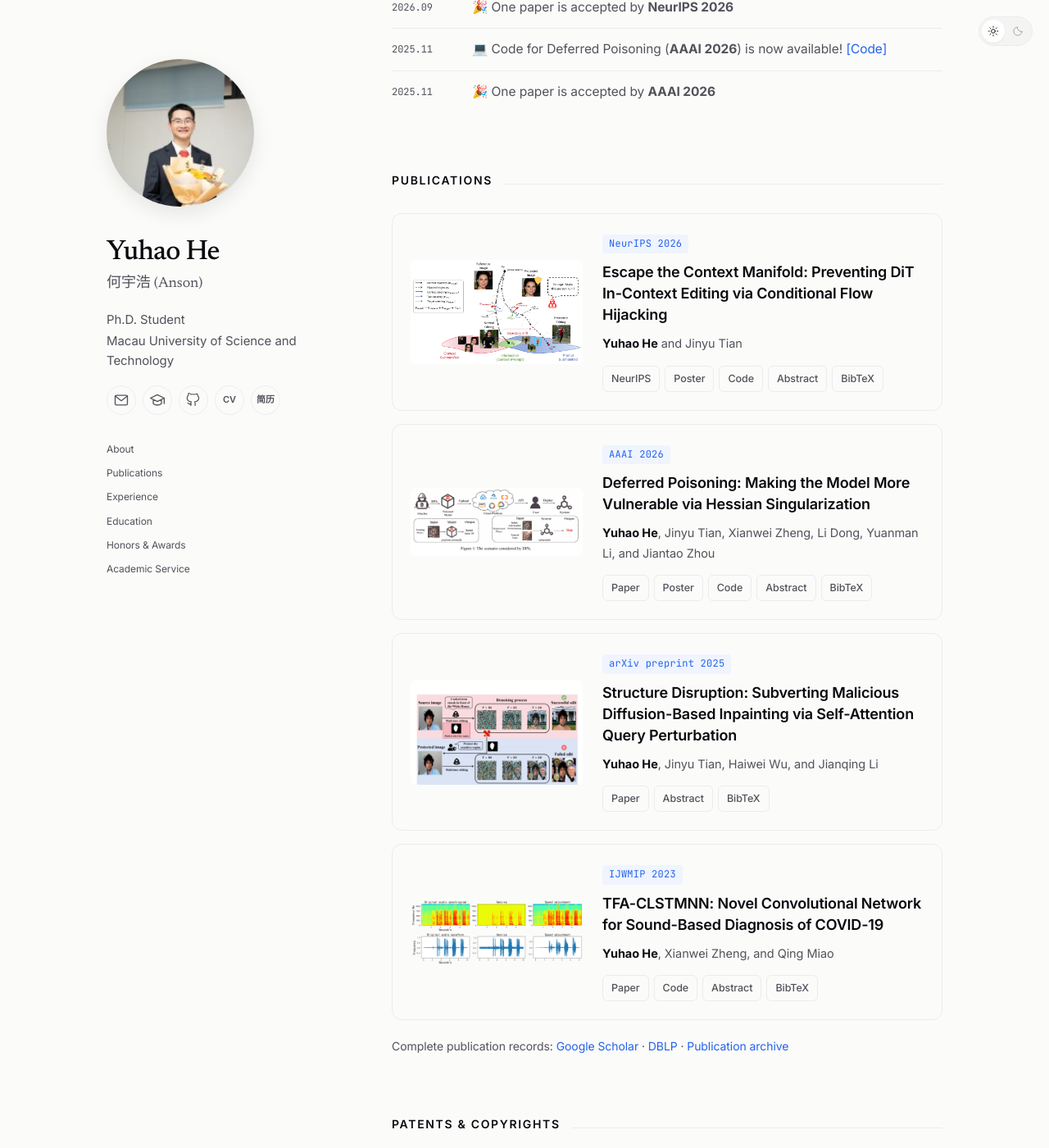
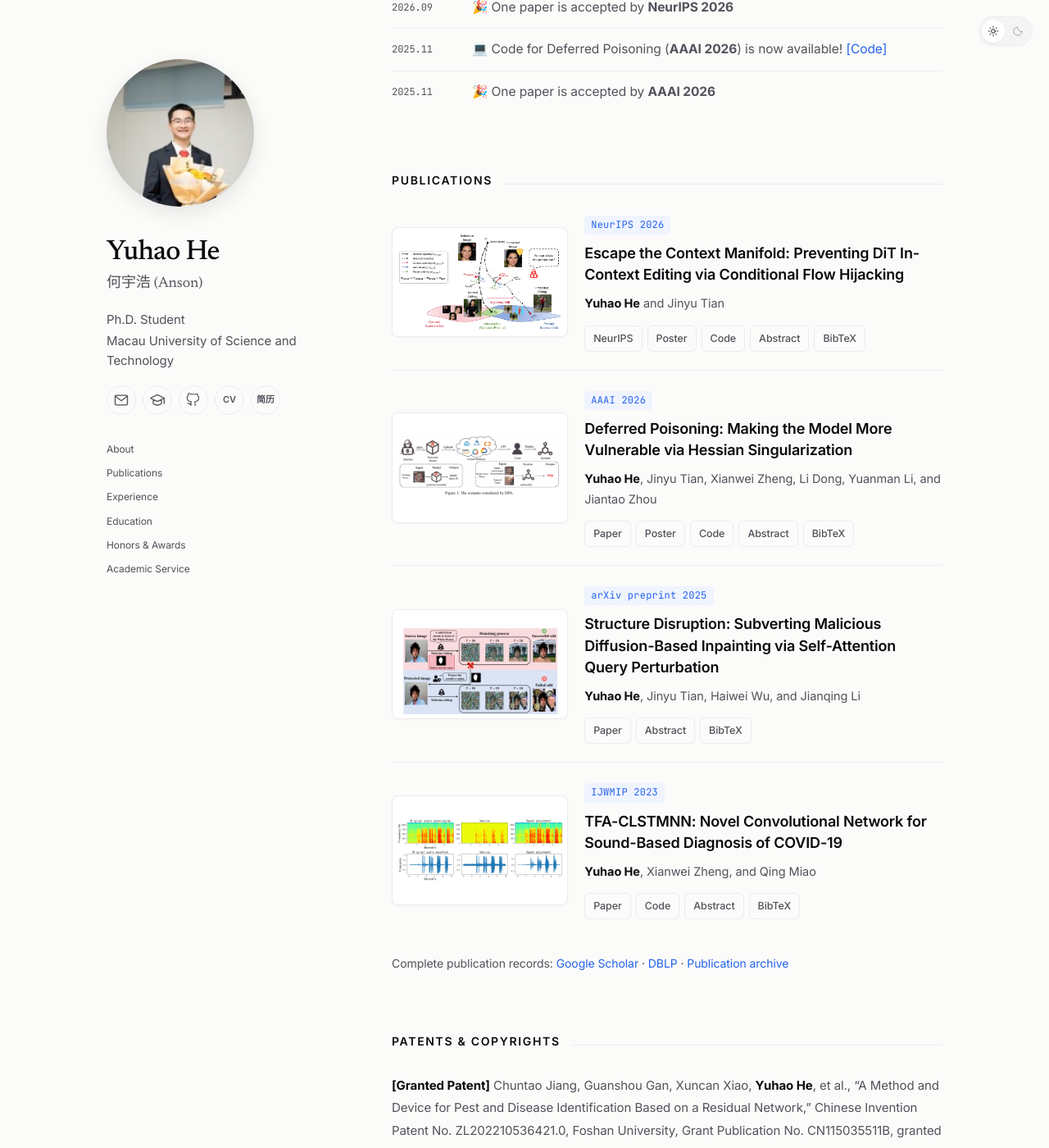
Before and after one commit to Anson-He/Anson-He.github.io, a Jekyll site: the page built from _pages/about.md, in a window 1280 px wide and 1400 px high, scrolled down 782 px. Shown: the whole window at 82% size. Built offline with Jekyll 4.4.1, drawn with Linux system fonts in a browser that asks for light colours.

Commit message:
Give publication figures a responsive column and simplify row spacing

```diff
--- a/_layouts/default.html
+++ b/_layouts/default.html
@@ -48,7 +48,7 @@
     <link rel="preconnect" href="https://fonts.googleapis.com">
     <link rel="preconnect" href="https://fonts.gstatic.com" crossorigin>
     <link href="https://fonts.googleapis.com/css2?family=Inter:wght@400;500;600;700&family=JetBrains+Mono:wght@400;500&family=Newsreader:ital,opsz,wght@0,6..72,400;0,6..72,500;1,6..72,400&display=swap" rel="stylesheet">
-    <link rel="stylesheet" href="{{ '/assets/css/academic.css' | relative_url }}?v=20261126-page-flow">
+    <link rel="stylesheet" href="{{ '/assets/css/academic.css' | relative_url }}?v=20261126-publication-figures">
   </head>
   <body>
     <a class="skip-link" href="#layout-content">Skip to content</a>
--- a/assets/css/academic.css
+++ b/assets/css/academic.css
@@ -324,12 +324,30 @@ a:focus-visible, button:focus-visible, summary:focus-visible { outline: 2px soli
 .news-list li { display: grid; grid-template-columns: 78px 1fr; gap: 20px; font-size: 14px; padding: 12px 0; border-top: 1px solid var(--border); color: var(--text-2); }
 .news-list li:first-child { border-top: 0; padding-top: 0; }
 .news-list .date { font-family: 'JetBrains Mono', monospace; color: var(--text-2); font-size: 11px; padding-top: 3px; }
-.publication-list { display: flex; flex-direction: column; gap: 16px; }
-.publication-row { display: grid; grid-template-columns: 150px minmax(0,1fr); gap: 24px; align-items: center; padding: 22px; border: 1px solid var(--border); border-radius: 12px; transition: border-color .15s, box-shadow .15s; background: var(--bg); }
-.publication-row:hover { border-color: var(--border-strong); box-shadow: var(--pub-shadow); }
+.publication-list { display: flex; flex-direction: column; gap: 0; }
+.publication-row {
+  display: grid;
+  grid-template-columns: clamp(190px, 32%, 250px) minmax(0, 1fr);
+  gap: clamp(16px, 3%, 24px);
+  align-items: center;
+  padding: 22px 0;
+}
+.publication-row:first-child { padding-top: 0; }
+.publication-row + .publication-row { border-top: 1px solid var(--border); }
 .publication-row--text { grid-template-columns: 1fr; }
-.publication-row__figure { display: block; }
-.publication-row__figure img { display: block; width: 100%; height: auto; border-radius: 6px; }
+.publication-row__figure {
+  display: grid;
+  place-items: center;
+  width: 100%;
+  aspect-ratio: 16 / 10;
+  padding: 5px;
+  box-sizing: border-box;
+  background: white;
+  border: 1px solid var(--border);
+  border-radius: 8px;
+  box-shadow: var(--pub-shadow);
+}
+.publication-row__figure img { display: block; width: 100%; height: 100%; min-height: 0; min-width: 0; object-fit: contain; }
 .publication-row__content { min-width: 0; }
 .publication-row__title { font-size: 16px; font-weight: 600; line-height: 1.4; margin: 0 0 10px; letter-spacing: -.01em; }
 .publication-row__title a { color: var(--text); }
@@ -394,7 +412,6 @@ main > h2, .publication-page h2 { margin: 40px 0 22px; padding-bottom: 12px; bor
   .profile-sidebar .email { margin-bottom: 12px; }
   .profile-sidebar .social { grid-column: 2; }
   .section-nav { grid-column: 1 / -1; flex-direction: row; flex-wrap: wrap; gap: 10px 20px; margin-top: 24px; padding-top: 18px; border-top: 1px solid var(--border); }
-  .publication-row { grid-template-columns: 110px minmax(0,1fr); gap: 16px; padding: 18px; }
   .publication-row--text { grid-template-columns: 1fr; }
 }
 @media (max-width: 520px) {
@@ -411,8 +428,7 @@ main > h2, .publication-page h2 { margin: 40px 0 22px; padding-bottom: 12px; bor
   .section-head { gap: 10px; margin-bottom: 22px; }
   .section-head h2 { font-size: 11px; letter-spacing: .09em; }
   .publication-row { grid-template-columns: 1fr; gap: 16px; }
-  .publication-row__figure { max-width: 100%; }
-  .publication-row__figure img { max-height: 180px; object-fit: contain; object-position: left; width: auto; max-width: 100%; }
+  .publication-row__figure { max-width: 320px; margin-inline: auto; }
   .news-list li { grid-template-columns: 1fr; gap: 4px; }
   .experience-row, .education-row { grid-template-columns: 36px minmax(0,1fr); gap: 12px; }
   .experience-row__logo, .education-row__logo { width: 36px; height: 36px; }
@@ -435,7 +451,6 @@ main > h2, .publication-page h2 { margin: 40px 0 22px; padding-bottom: 12px; bor
 .bio ul { display: block; list-style: disc; padding-left: 22px; margin: 14px 0 0; }
 .bio li { font-size: 15px; line-height: 1.7; padding: 0; margin: 7px 0; border: 0; border-radius: 0; color: var(--bio-text); }
 .bio .callout strong { color: inherit; font-weight: 600; }
-.publication-row { grid-template-columns: 210px minmax(0,1fr); }
 .publication-row--text { grid-template-columns: 1fr; }
 .experience-row, .education-row { grid-template-columns: 64px minmax(0,1fr); }
 .experience-row__logo, .education-row__logo { width: 64px; height: 64px; padding: 5px; border-radius: 10px; }
@@ -444,13 +459,11 @@ main > h2, .publication-page h2 { margin: 40px 0 22px; padding-bottom: 12px; bor
 .service-list li { padding: 5px 0; color: var(--text-2); }
 .service-list a { color: var(--text-2); }
 .service-list a:hover { color: var(--accent); }
-@media (max-width: 1000px) and (min-width: 861px) { .publication-row { grid-template-columns: 160px minmax(0,1fr); gap: 18px; } .publication-row--text { grid-template-columns: 1fr; } }
 @media (max-width: 860px) {
   .profile-sidebar { grid-template-columns: 150px minmax(0,1fr); }
   .profile-sidebar .avatar { width: 150px; height: 150px; margin-bottom: 0; }
   .profile-sidebar .han { grid-column: 2; margin-bottom: 10px; }
   .profile-sidebar .name { font-size: 32px; }
-  .publication-row { grid-template-columns: 160px minmax(0,1fr); }
   .publication-row--text { grid-template-columns: 1fr; }
 }
 @media (max-width: 520px) {
@@ -460,7 +473,6 @@ main > h2, .publication-page h2 { margin: 40px 0 22px; padding-bottom: 12px; bor
   .profile-sidebar .han { font-size: 16px; margin-bottom: 10px; }
   .profile-sidebar .role, .profile-sidebar .aff { font-size: 13px; }
   .publication-row { grid-template-columns: 1fr; }
-  .publication-row__figure img { width: 100%; max-height: 240px; height: auto; }
   .experience-row, .education-row { grid-template-columns: 48px minmax(0,1fr); }
   .experience-row__logo, .education-row__logo { width: 48px; height: 48px; padding: 4px; }
 }
```
